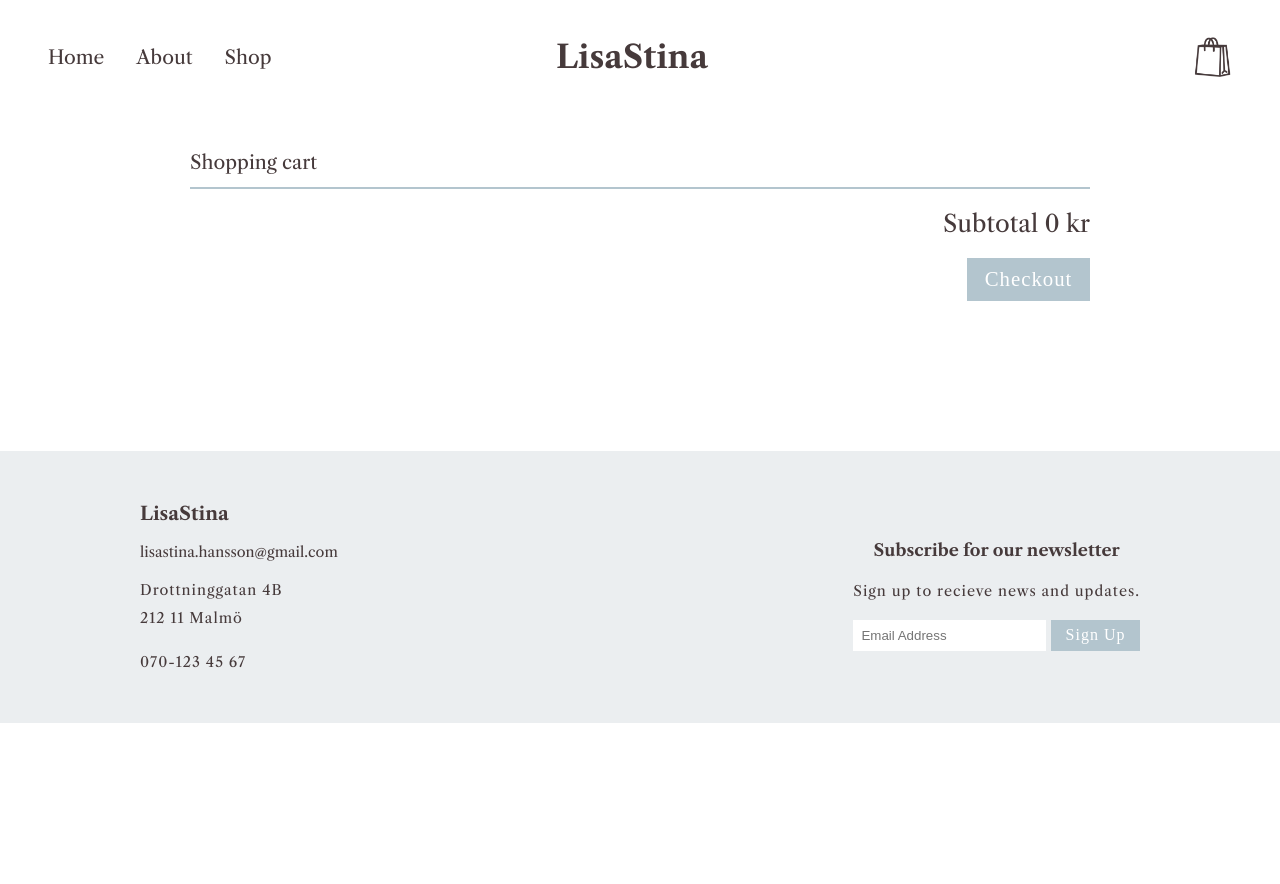
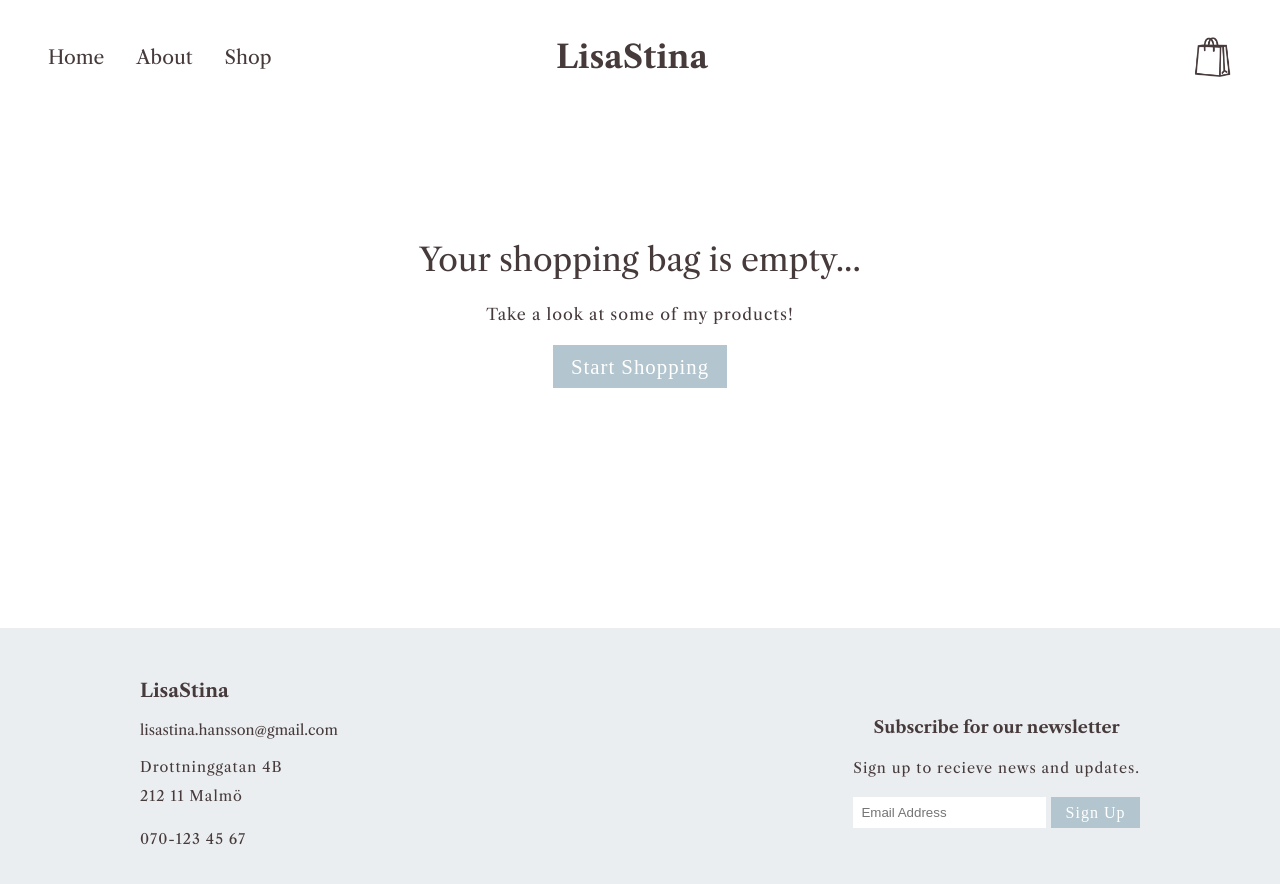
Before and after one commit to lisastina/webshop, a React (Create React App) app in the folder webshop/: page /checkout in a window 1280 px wide. Shown: the top 884 px of the page. Before the commit the page ends 800 px from the top, so only its background shows below. Built offline with nearby package versions, Linux system fonts and the light colour scheme; a web font is replaced by a local one.

Commit message:
added component for empty shopping bag

```diff
--- /dev/null
+++ b/webshop/src/components/NoItems.js
@@ -0,0 +1,21 @@
+import style from '../css/NoItems.module.css';
+import { useHistory } from 'react-router-dom';
+
+const NoItems = () => {
+    const history = useHistory();
+
+    return (
+        <div className={style.noItems}>
+            <h1>Your shopping bag is empty...</h1>
+            <p>Take a look at some of my products!</p>
+            <button onClick={() => {
+                    history.push('/products')
+                }}>Start shopping</button>
+        </div>
+     );
+}
+
+export default NoItems;
+<div className={style.noItems}>
+
+</div>
--- /dev/null
+++ b/webshop/src/css/NoItems.module.css
@@ -0,0 +1,4 @@
+.noItems {
+    margin: 30vh auto;
+    text-align: center;
+}
--- a/webshop/src/pages/Checkout.js
+++ b/webshop/src/pages/Checkout.js
@@ -2,12 +2,15 @@ import style from '../css/Checkout.module.css';
 import { useContext } from 'react'
 import { CartContext } from '../contexts/CartContext';
 import CartItem from '../components/CartItem';
+import NoItems from '../components/NoItems';
 
 const Checkout = () => {
 
     const { cartItems, cartTotal } = useContext(CartContext);
 
     return (
+        <div>
+            {cartItems.length ?
             <div className={style.checkout}>
                 <h1>Shopping cart</h1>
                 {cartItems && cartItems.map((item, index) =>
@@ -21,6 +24,9 @@ const Checkout = () => {
                     <button>Checkout</button>
                 </div>
             </div>
+            : <NoItems />
+            }
+        </div>
      );
 }
 
```
Lines whose indentation alone changed are shown as unchanged.
